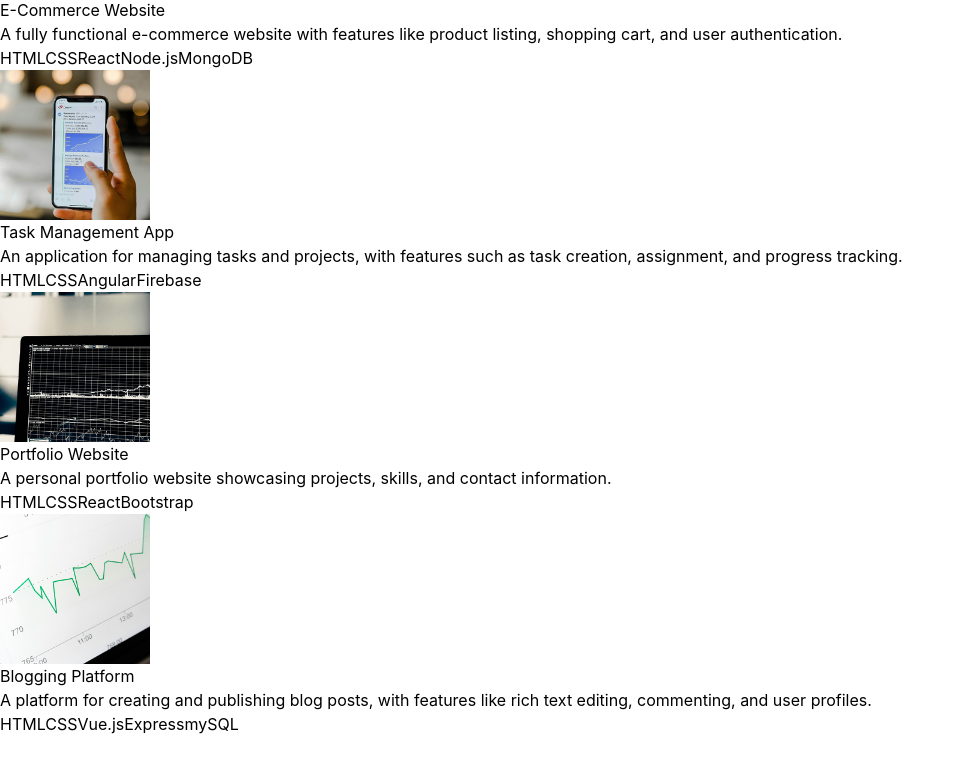
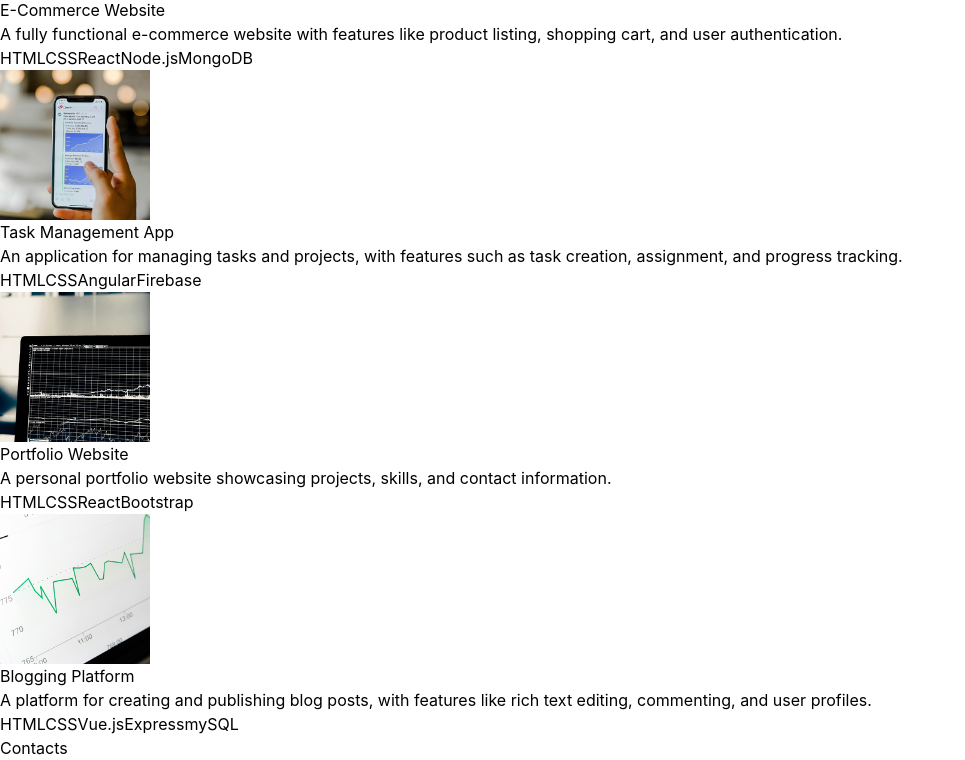
Before and after one commit to Szkrishna/My-Portfolio, a React (Vite) app: page / in a window 1280 px wide. Shown: the part 2214-2974 px from the top of the page, without its empty margins (0-965 px from the left). Before the commit the page ends 2950 px from the top, so only its background shows below. Built offline with nearby package versions, Linux system fonts and the light colour scheme.

Commit message:
created contact component and using it in app component

```diff
--- a/src/App.jsx
+++ b/src/App.jsx
@@ -5,6 +5,7 @@ import About from "./components/About";
 import Technologies from "./components/Technologies";
 import Experience from "./components/Experience";
 import Projects from "./components/Projects";
+import Contacts from "./components/Contacts";
 
 const App = () => {
   return (
@@ -20,6 +21,7 @@ const App = () => {
           <Technologies />
           <Experience />
           <Projects />
+          <Contacts />
         </div>
       </div>
     </>
--- /dev/null
+++ b/src/components/Contacts.jsx
@@ -0,0 +1,9 @@
+// import React from 'react';
+
+const Contacts = () => {
+  return (
+    <div>Contacts</div>
+  )
+}
+
+export default Contacts;
```
